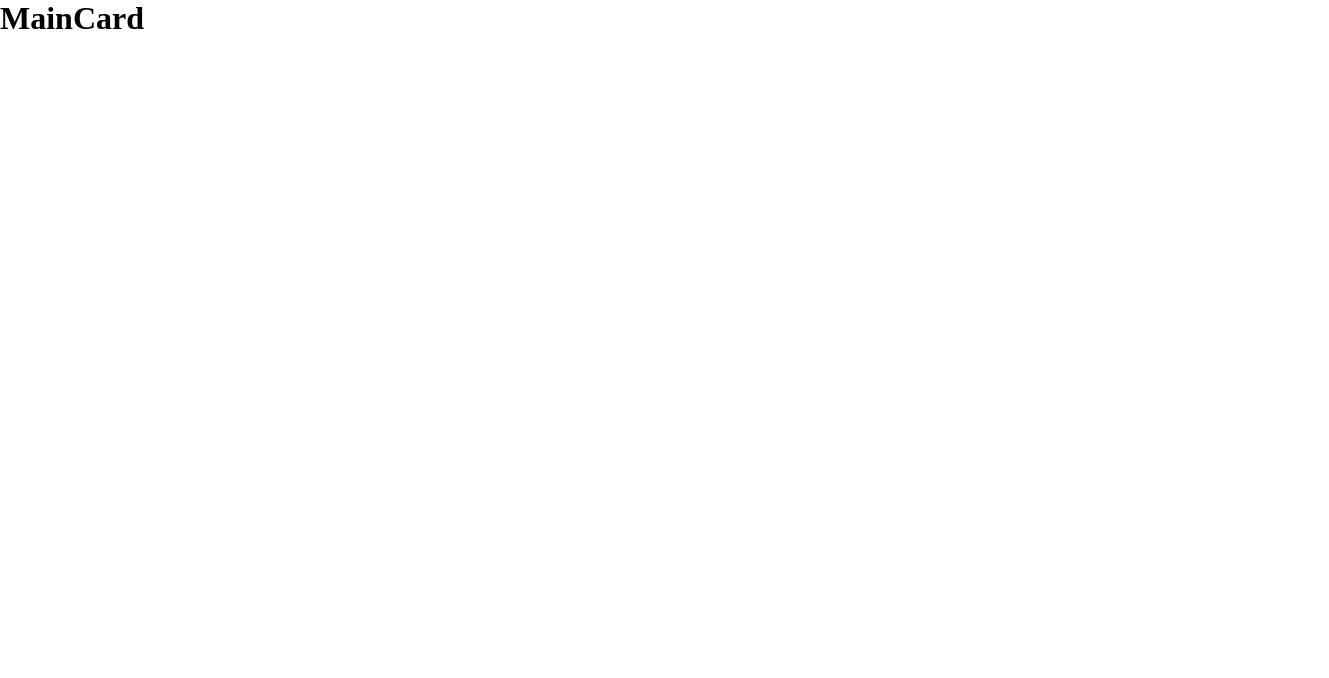
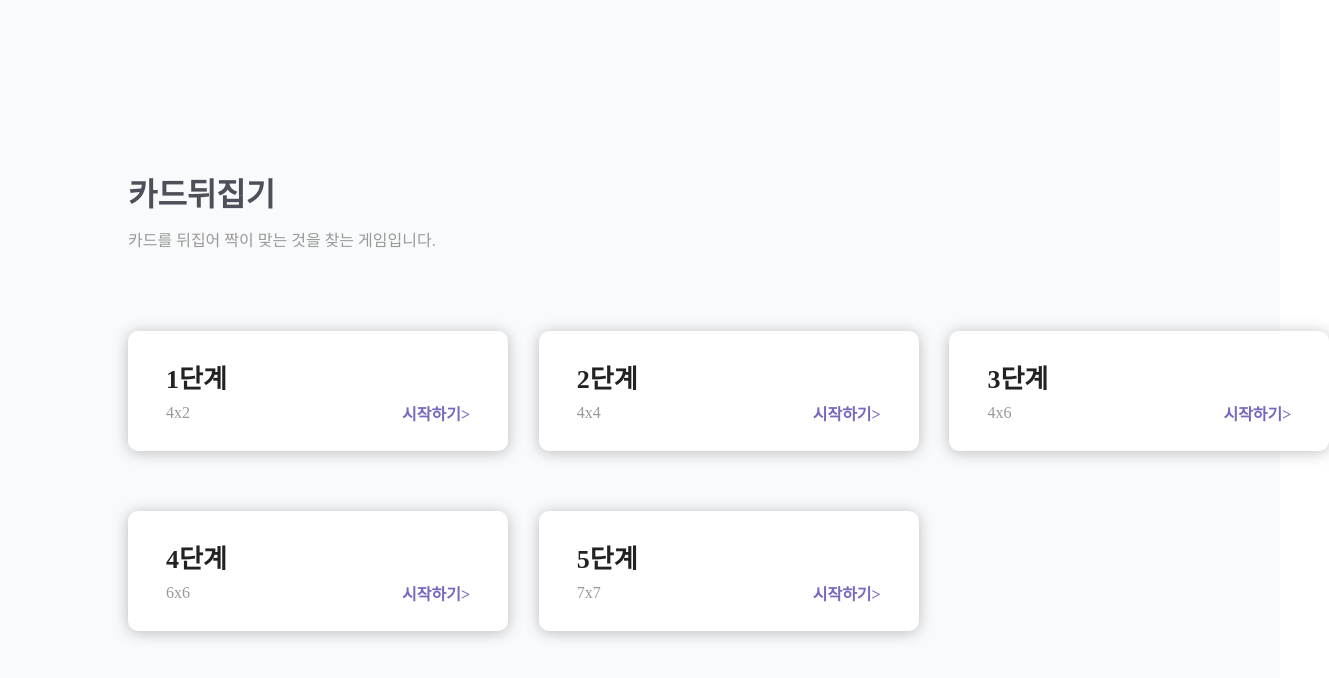
Before and after one commit to Heimerdinger-DSM/Heimerdinger-FrontEnd, a Next.js app: page /mainCard in a window 1280 px wide. Shown: the top 678 px of the page, 1329 px wide, since content can reach past the window. Built offline with nearby package versions, Linux system fonts and the light colour scheme.

Commit message:
[CREATE] card

```diff
--- a/components/card/mainCard/index.tsx
+++ b/components/card/mainCard/index.tsx
@@ -1,7 +1,136 @@
+import { theme } from "@/styles/theme";
+import styled from "@emotion/styled";
+
 export default function MainCard() {
+  const item = [
+    {
+      stage: "1단계",
+      content: "4x2",
+    },
+    {
+      stage: "2단계",
+      content: "4x4",
+    },
+    {
+      stage: "3단계",
+      content: "4x6",
+    },
+    {
+      stage: "4단계",
+      content: "6x6",
+    },
+    {
+      stage: "5단계",
+      content: "7x7",
+    },
+  ];
   return (
-    <>
-      <h1>MainCard</h1>
-    </>
+    <Container>
+      <Wrapper>
+        <TitleBox>
+          <Title>카드뒤집기</Title>
+          <Text>카드를 뒤집어 짝이 맞는 것을 찾는 게임입니다.</Text>
+        </TitleBox>
+        <StageBox>
+          {item.map((arr, i) => (
+            <Item key={i}>
+              <Stage>{arr.stage}</Stage>
+              <Frame>
+                <Content>{arr.content}</Content>
+                <Start>시작하기{">"}</Start>
+              </Frame>
+            </Item>
+          ))}
+        </StageBox>
+      </Wrapper>
+    </Container>
   );
 }
+
+const Container = styled.div`
+  width: 100%;
+  height: 100vh;
+  display: flex;
+  align-items: center;
+  justify-content: center;
+  background-color: ${theme.backgroundColor};
+`;
+
+const Wrapper = styled.div`
+  width: 80%;
+`;
+
+const TitleBox = styled.div``;
+
+const Title = styled.h1`
+  font-size: 32px;
+  color: ${theme.strongGrayColor};
+`;
+
+const Text = styled.p`
+  margin-top: 12px;
+  font-size: 16px;
+  color: ${theme.nineGrayColor};
+`;
+
+const StageBox = styled.div`
+  width: 100%;
+  margin-top: 80px;
+  row-gap: 60px;
+  column-gap: 3%;
+  display: grid;
+  grid-template-columns: repeat(3, 1fr);
+`;
+
+const Item = styled.div`
+  width: 380px;
+  height: 120px;
+  display: flex;
+  align-items: center;
+  justify-content: center;
+  flex-direction: column;
+  border-radius: 10px;
+  box-shadow: 0px 1.5px 15px rgba(0, 0, 0, 0.25);
+  background-color: ${theme.whiteColor};
+  &:hover {
+    animation: shaking 0.3s;
+    animation-direction: alternate;
+    animation-iteration-count: 1;
+    animation-fill-mode: forwards;
+    cursor: pointer;
+  }
+  @keyframes shaking {
+    0% {
+      transform: translateY(0);
+    }
+    100% {
+      transform: translateY(-10px);
+    }
+  }
+`;
+
+const Stage = styled.h2`
+  width: 80%;
+  font-size: 26px;
+  text-align: start;
+  color: ${theme.blackColor};
+`;
+
+const Frame = styled.div`
+  width: 80%;
+  margin-top: 6px;
+  display: flex;
+  align-items: center;
+  justify-content: space-between;
+`;
+
+const Content = styled.div`
+  font-size: 16px;
+  color: ${theme.nineGrayColor};
+`;
+
+const Start = styled.div`
+  font-size: 16px;
+  font-weight: 700;
+  color: ${theme.mainPurpleColor};
+`;
```
